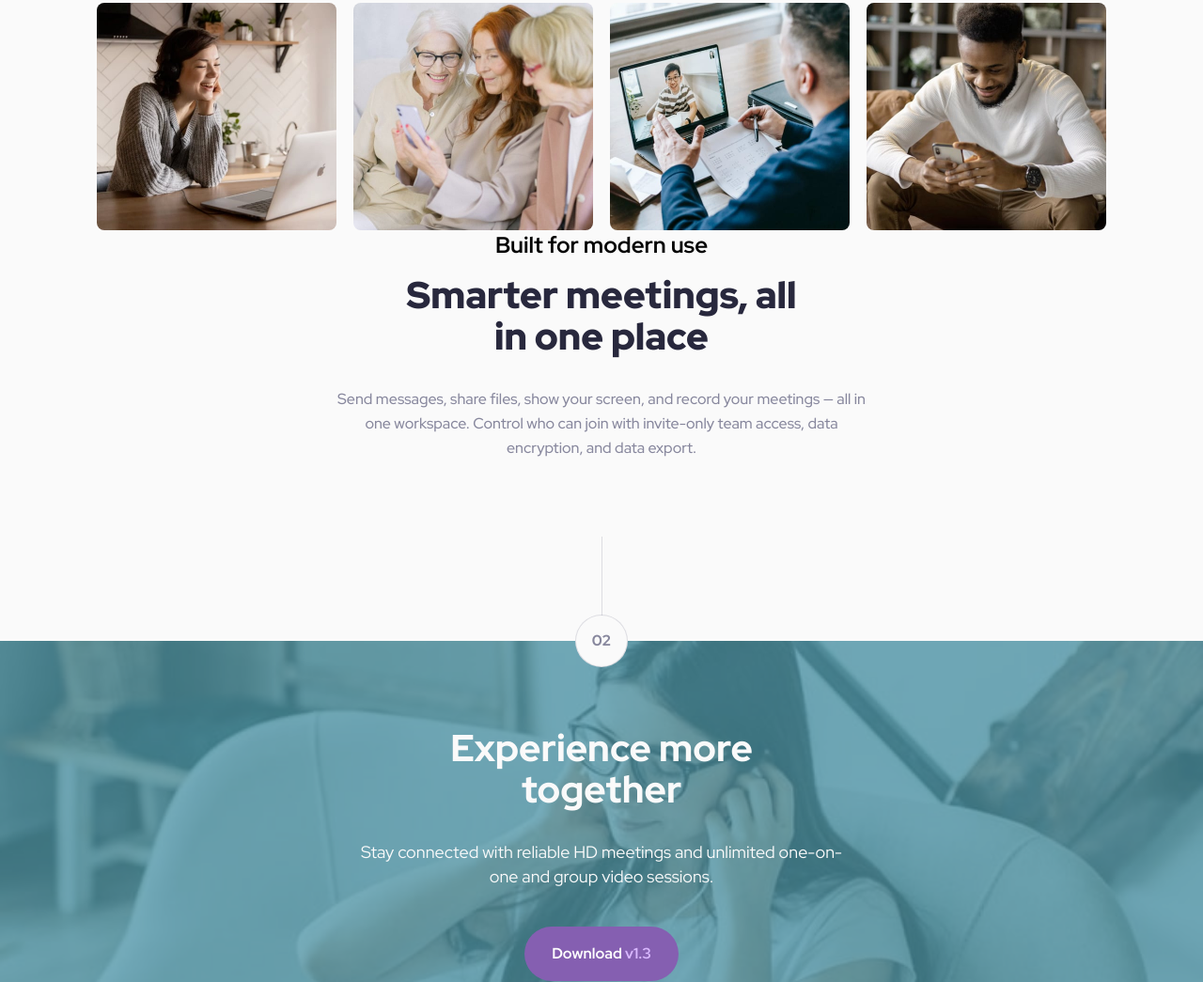
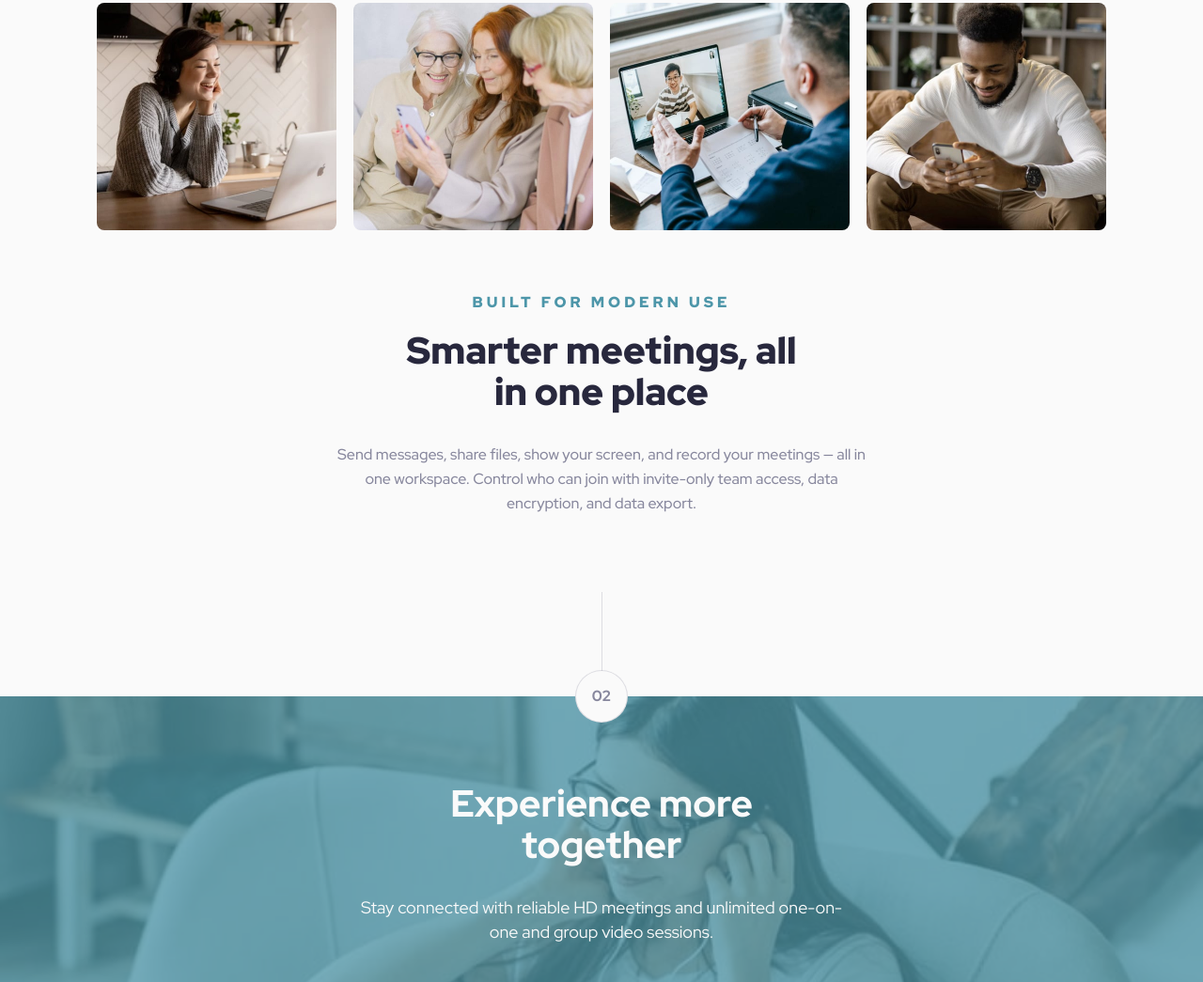
Before and after one commit to spaprocki/meet-landing-page, a plain HTML site: page index.html in a window 1280 px wide. Shown: the part 1255-2300 px from the top of the page at 94% size. Drawn offline with Linux system fonts and the light colour scheme.

Commit message:
Changed h5 to h2

```diff
--- a/styles/mobile.css
+++ b/styles/mobile.css
@@ -218,7 +218,7 @@ button {
   border-radius: 8px;
 }
 
-.middle-section h5 {
+.middle-section h2 {
   font-weight: 900;
   font-size: 16px;
   line-height: 26px;
```
